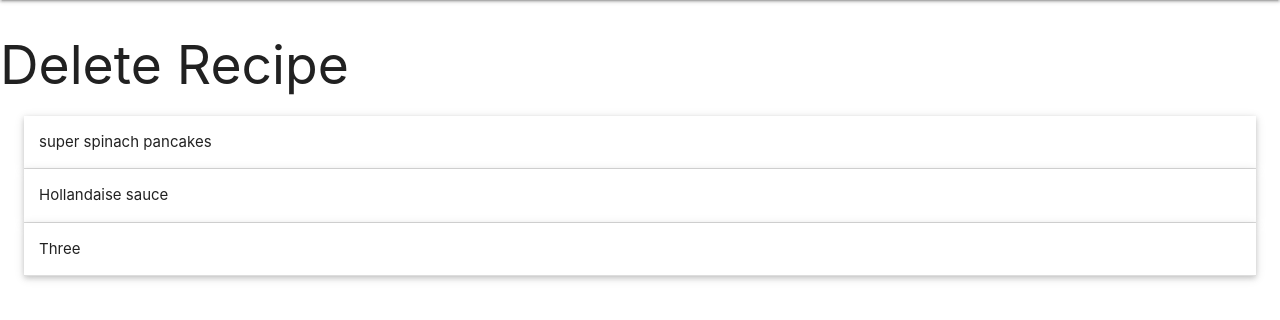
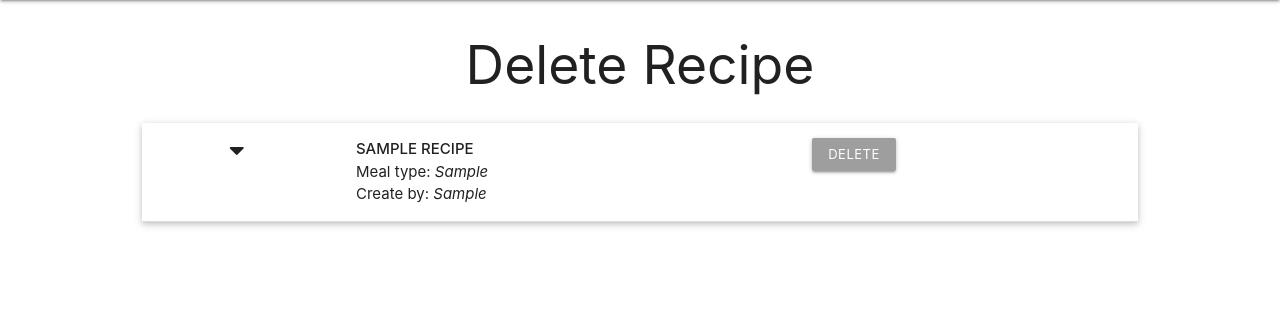
Before and after one commit to Craigharrison79/MS3-Recipes, a Flask app: page /delete_recipe in a window 1280 px wide. Shown: the part 64-384 px from the top of the page. Run offline with Flask 2, Linux system fonts and the light colour scheme; a database or web service that is not in the repository returns one stand-in record (values such as "Sample title"); some libraries are stand-ins or nearby versions.

Commit message:
Adding function to render recipe to delete_recipe page and adding button (btn not working yet).

```diff
--- a/app.py
+++ b/app.py
@@ -137,7 +137,8 @@ def add_recipe():
 
 @app.route("/delete_recipe")
 def delete_recipe():
-    return render_template("delete_recipe.html")
+    recipes = mongo.db.recipe.find()
+    return render_template("delete_recipe.html", recipes=recipes)
 
 
 if __name__ == "__main__":
--- a/templates/delete_recipe.html
+++ b/templates/delete_recipe.html
@@ -1,30 +1,30 @@
 {%  extends  "base.html" %}
 
 {% block content %}
-    <h2> Delete Recipe </h2>
+    <h2 class="center-align"> Delete Recipe </h2>
 
-    <ul class="collapsible popout">
-        <li>
-          <div class="collapsible-header">super spinach pancakes</div>
-          <div class="collapsible-body"><span>“Colourful, healthy and, most importantly, fun,
-              these pancakes work just as well for dinner as they do for a weekend brunch.
-              Save any leftover batter in a covered bowl in the fridge and they'll keep for a
-              breakfast treat later in the week. And get creative with your toppings – the
-              sky’s the limit. Enjoy! ”</span></div>
-        </li>
-        <li>
-            <div class="collapsible-header">Hollandaise sauce</div>
-            <div class="collapsible-body"><span>“Colourful, healthy and, most importantly, fun,
-                these pancakes work just as well for dinner as they do for a weekend brunch.
-                Save any leftover batter in a covered bowl in the fridge and they'll keep for a
-                breakfast treat later in the week. And get creative with your toppings – the
-                sky’s the limit. Enjoy! ”</span></div>
-        </li>
-        <li>
-            <div class="collapsible-header">Three</div>
-            <div class="collapsible-body"><span>Lorem ipsum dolor sit amet.</span></div>
-        </li>
-      </ul>
-
+    <div class="row">
+        <div class="col s10 offset-s1">
+            <ul class="collapsible popout">
+                {% for recipe in recipes %}
+                <li>
+                    <div class="collapsible-header">
+                        <div class="col s1"><i class="fas fa-caret-down"></i></div>
+                        <div class="col s5">
+                            <strong>{{ recipe.recipe_name.upper() }}</strong><br>
+                            <span>Meal type: </span><em>{{ recipe.meal_course}}</em><br>
+                            <span>Create by: </span><em>{{ recipe.create_by }}</em>
+                        </div>
+                        <div class="col s4">
+                            <a href="#" class="btn-small grey accent-4">Delete</a>
+                        </div>
+                    </div>
+                    <div class="collapsible-body">
+                        <span>{{ recipe.description}}</span></div>
+                </li>
+                {% endfor %}
+            </ul>
+        </div>
+    </div>
 
 {% endblock %}
```
